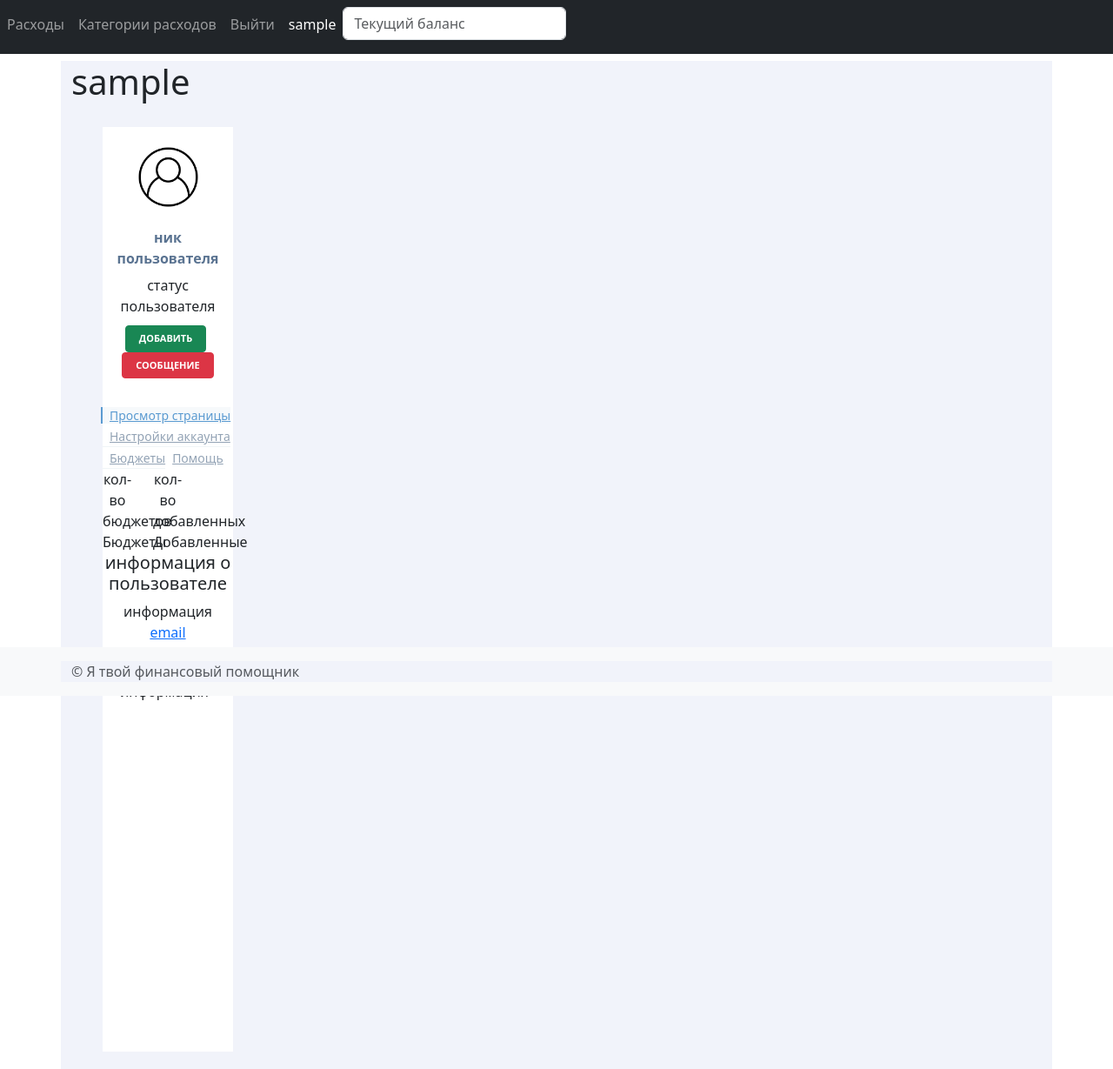
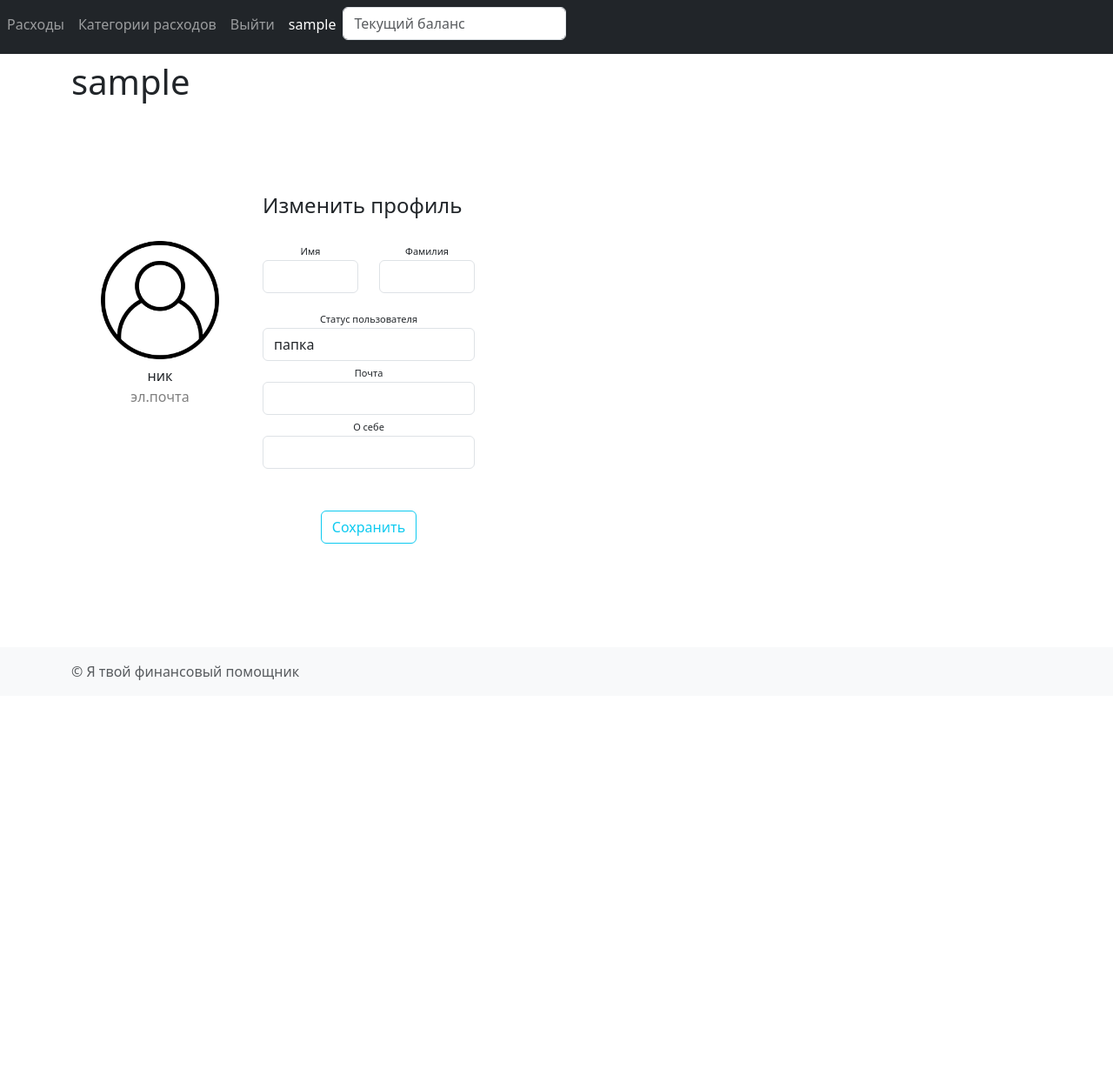
Before and after one commit to akchau/het, a Django app: page /auth/account/1/ in a window 1280 px wide. Shown: the whole page at 87% size. After the commit the page ends 782 px from the top, so only its background shows below. Run offline with Django 4.2, Linux system fonts and the light colour scheme; the visitor is signed in with stand-in values (Sample User, id 1); some libraries are stand-ins or nearby versions.

Commit message:
новая версия страницы профиля

```diff
--- a/het/static/css/style_account.css
+++ b/het/static/css/style_account.css
@@ -1,108 +1,27 @@
-
-.container {
-    background: #F1F3FA;
+.form-control:focus {
+  box-shadow: none;
+  border-color: #BA68C8
 }
-
-
-  .profile {
-    margin: 20px 0;
+.profile-button {
+  background: rgb(99, 39, 120);
+  box-shadow: none;
+  border: none
 }
-
-
-  .profile-sidebar {
-    padding: 20px 0 10px 0;
-    background: #fff;
+.profile-button:hover {
+  background: #682773
 }
-
-  .profile-userpic img {
-    float: none;
-    margin: 0 auto;
-    width: 50%;
-    height: 50%;
-    -webkit-border-radius: 50% !important;
-    -moz-border-radius: 50% !important;
-    border-radius: 50% !important;
+.profile-button:focus {
+  background: #682773;
+  box-shadow: none
 }
-
-  .profile-usertitle {
-    text-align: center;
-    margin-top: 20px;
+.profile-button:active {
+  background: #682773;
+  box-shadow: none
 }
-
-  .profile-usertitle-name {
-    color: #5a7391;
-    font-size: 16px;
-    font-weight: 600;
-    margin-bottom: 7px;
+.back:hover {
+  color: #682773;
+  cursor: pointer
 }
-
-  .profile-usertitle-job {
-    text-transform: uppercase;
-    color: #5b9bd1;
-    font-size: 12px;
-    font-weight: 600;
-    margin-bottom: 15px;
+.labels {
+  font-size: 11px
 }
-
-  .profile-userbuttons {
-    text-align: center;
-    margin-top: 10px;
-  }
-
-  .profile-userbuttons .btn {
-    text-transform: uppercase;
-    font-size: 11px;
-    font-weight: 600;
-    padding: 6px 15px;
-    margin-right: 5px;
-  }
-
-  .profile-userbuttons .btn:last-child {
-    margin-right: 0px;
-  }
-
-  .profile-usermenu {
-    margin-top: 30px;
-  }
-
-  .profile-usermenu ul li {
-    border-bottom: 1px solid #f0f4f7;
-  }
-
-  .profile-usermenu ul li:last-child {
-    border-bottom: none;
-  }
-
-  .profile-usermenu ul li a {
-    color: #93a3b5;
-    font-size: 14px;
-    font-weight: 400;
-  }
-
-  .profile-usermenu ul li a i {
-    margin-right: 8px;
-    font-size: 14px;
-  }
-
-  .profile-usermenu ul li a:hover {
-    background-color: #fafcfd;
-    color: #5b9bd1;
-  }
-
-  .profile-usermenu ul li.active {
-    border-bottom: none;
-  }
-
-  .profile-usermenu ul li.active a {
-    color: #5b9bd1;
-    background-color: #f6f9fb;
-    border-left: 2px solid #5b9bd1;
-    margin-left: -2px;
-  }
-
-
-  .profile-content {
-    padding: 20px;
-    background: #fff;
-    min-height: 460px;
-  }
--- a/het/templates/users/pages/account.html
+++ b/het/templates/users/pages/account.html
@@ -3,83 +3,36 @@
 
 {% block list %}
 <link rel="stylesheet" href="{% static 'css/style_account.css'%}">
-<div class="container">
-  <div class="row profile">
-    <div class="col-md-3">
-      <div class="profile-sidebar">
-
-              <div class="profile-userpic">
-                <img src="{% static 'imgs/user_4847972.png'%}" class="img-responsive" alt="user cap">
+<div class="container rounded bg-white mt-5 mb-5">
+  <div class="row">
+    <div class="col-md-3 border-right">
+      <div class="d-flex flex-column align-items-center text-center p-3 py-5"><img class="rounded-circle mt-5" width="150px" src="{% static 'imgs/user_4847972.png'%}"><span class="font-weight-bold">ник</span><span class="text-black-50">эл.почта</span><span> </span></div>
+    </div>
+      <div class="col-md-5 border-right">
+        <div class="p-3 py-5">
+            <div class="d-flex justify-content-between align-items-center mb-3">
+                <h4 class="text-right">Изменить профиль</h4>
             </div>
-
-            <div class="profile-usertitle">
-                <div class="profile-usertitle-name">
-                    ник пользователя
+            <div class="row mt-2">
+                <div class="col-md-6"><label class="labels">Имя</label><input type="text" class="form-control" placeholder="" value=""></div>
+                <div class="col-md-6"><label class="labels">Фамилия</label><input type="text" class="form-control" value="" placeholder=""></div>
+            </div>
+            <div class="row mt-3">
+                <div class="col-md-12"><label for="exampleFormControlSelect1" class="labels">Статус пользователя</label>
+                    <select class="form-control" id="exampleFormControlSelect1">
+                        <option>папка</option>
+                        <option>мамка</option>
+                        <option>песдюк1</option>
+                        <option>песдюк2</option>
+                        <option>бабуля</option>
+                    </select>
                 </div>
-                <div class="profile-usertitle-status">
-                    статус пользователя
-                </div>
+                <div class="col-md-12"><label class="labels">Почта</label><input type="text" class="form-control" placeholder="" value=""></div>
+                <div class="col-md-12"><label class="labels">О себе</label><input type="text" class="form-control" placeholder="" value=""></div>
             </div>
-            <div class="profile-userbuttons">
-                <button type="submit" class="btn btn-success btn-sm">Добавить</button>
-                <button type="submit" class="btn btn-danger btn-sm">Сообщение</button>
-            </div>
-
-            <div class="profile-usermenu">
-                <ul class="nav">
-                    <li class="active">
-                        <a href="#">
-                        <i class="glyphicon glyphicon-home"></i>
-                        Просмотр страницы </a>
-                    </li>
-                    <li>
-                        <a href="№">
-                        <i class="glyphicon glyphicon-user"></i>
-                        Настройки аккаунта </a>
-                    </li>
-                    <li>
-                        <a href="#" target="_blank">
-                        <i class="glyphicon glyphicon-ok"></i>
-                        Бюджеты </a>
-                    </li>
-                    <li>
-                        <a href="#">
-                        <i class="glyphicon glyphicon-flag"></i>
-                        Помощь </a>
-                    </li>
-                </ul>
-            </div>
-
-            <div class="portlet light bordered">
-                <div class="row list-separated profile-stat">
-                    <div class="col-md-4 col-sm-4 col-xs-6">
-                        <div class="uppercase profile-stat-title"> кол-во бюджетов </div>
-                        <div class="uppercase profile-stat-text"> Бюджеты </div>
-                    </div>
-                    <div class="col-md-4 col-sm-4 col-xs-6">
-                        <div class="uppercase profile-stat-title"> кол-во добавленных</div>
-                        <div class="uppercase profile-stat-text"> Добавленные </div>
-                    </div>
-                </div>
-            </div>
-
-            <div>
-                <h5 class="profile-desc-title">информация о пользователе</h5>
-                <span class="profile-desc-text">информация </span>
-                <div class="margin-top-20 profile-desc-link">
-                    <i class="fa fa-globe"></i>
-                    <a href="#">email</a>
-                </div>
-            </div>
-
-            <div class="col-md-9">
-              <div class="profile-content">
-              дополнительная информация
-              </div>
-            </div>
-
+            <div class="mt-5 text-center"><button class="btn btn-outline-info" type="submit">Сохранить</button></div>
+        </div>
       </div>
-    </div>
   </div>
 </div>
 {% endblock %}
```
Lines whose indentation alone changed are shown as unchanged.
